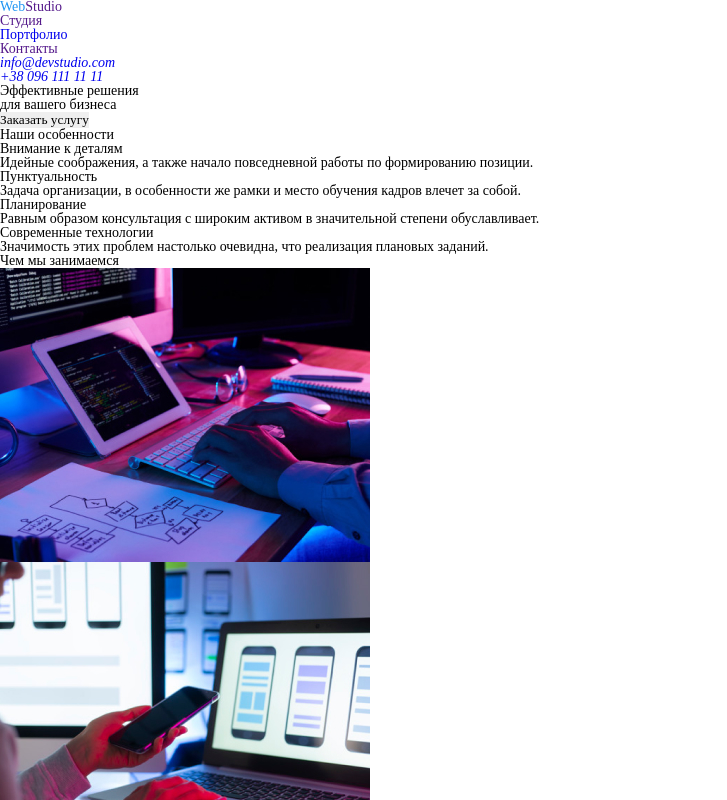
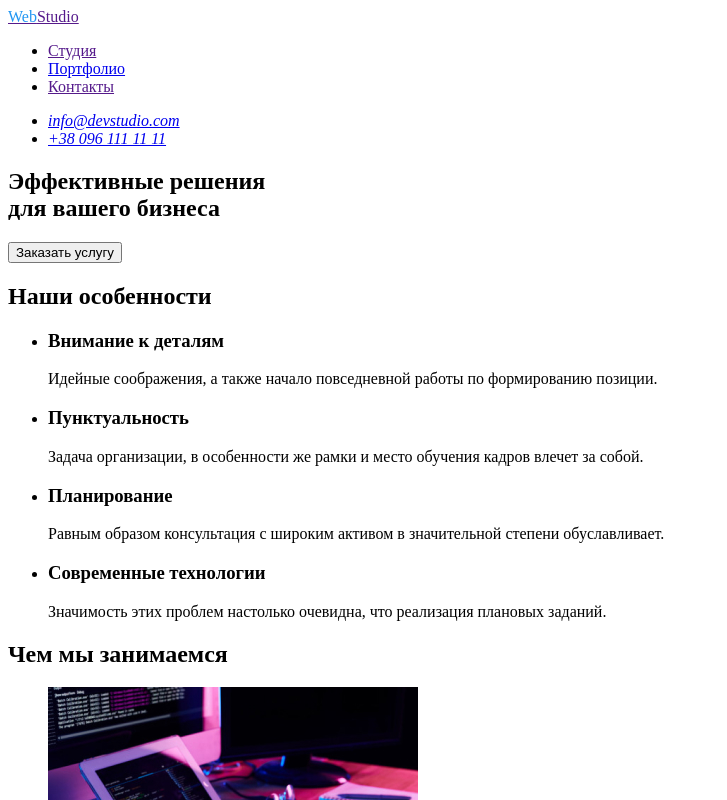
Before and after one commit to Peekaboo-dev/goit-markup-hw-02, a plain HTML site: page index.html in a window 1280 px wide. Shown: the top 800 px of the page, without its empty margins (0-727 px from the left). Drawn offline with Linux system fonts and the light colour scheme.

Commit message:
Update style.css

```diff
--- a/css/style.css
+++ b/css/style.css
@@ -1,92 +1,3 @@
-* {
-  padding: 0;
-  margin: 0;
-  border: 0;
-}
-
-*,
-*:before,
-:after {
-  -webkit-box-sizing: border-box;
-  box-sizing: border-box;
-}
-
-:focus,
-:active {
-  outline: none;
-}
-
-a:focus,
-a:active {
-  outline: none;
-}
-
-nav,
-footer,
-header,
-aside {
-  display: block;
-}
-
-html,
-body {
-  height: 100%;
-  width: 100%;
-  font-size: 100%;
-  line-height: 1;
-  font-size: 14px;
-  -ms-text-size-adjust: 100%;
-  -moz-text-size-adjust: 100%;
-  -webkit-text-size-adjust: 100%;
-}
-
-input,
-button,
-textarea {
-  font-family: inherit;
-}
-
-input::-ms-clear {
-  display: none;
-}
-
-button {
-  cursor: pointer;
-}
-
-button::-moz-focus-inner {
-  padding: 0;
-  border: 0;
-}
-
-a,
-a:visited {
-  text-decoration: none;
-}
-
-a:hover {
-  text-decoration: none;
-}
-
-ul li {
-  list-style: none;
-}
-
-img {
-  vertical-align: top;
-}
-
-h1,
-h2,
-h3,
-h4,
-h5,
-h6 {
-  font-size: inherit;
-  font-weight: 400;
-}
-
-/*--------------------------*/
 :root {
   --accent-color: #2196f3;
 }
```
